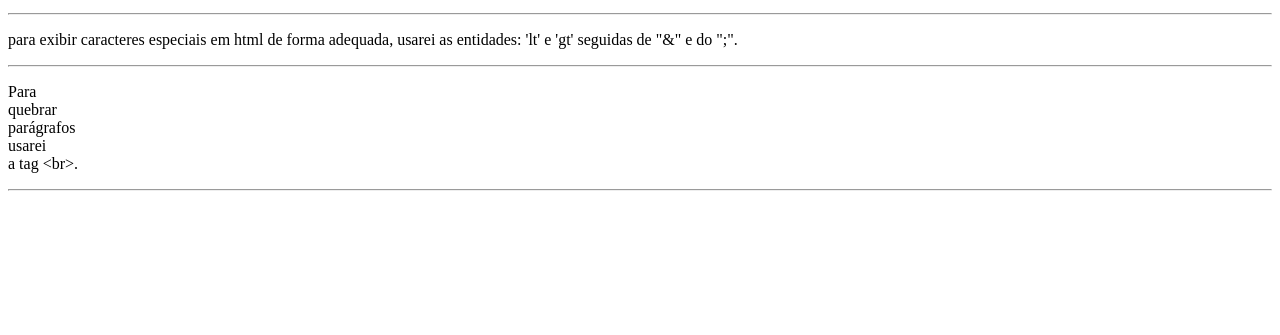
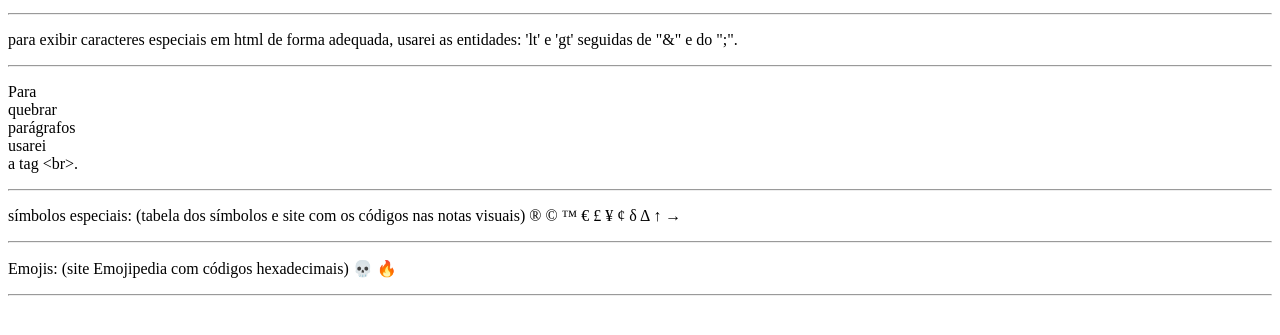
Before and after one commit to plohenq/Web-Technologies, a plain HTML site: page html-css/Módulo1/Ex002/index.html in a window 1280 px wide. Shown: the part 101-436 px from the top of the page. Drawn offline with Linux system fonts and the light colour scheme.

Commit message:
update seg
notas, ex e desafio

```diff
--- a/html-css/Módulo1/Ex002/index.html
+++ b/html-css/Módulo1/Ex002/index.html
@@ -10,11 +10,30 @@
     <p>não
         importa como se escreve
         o importante é estar dentro
-        das tags &lt;p&gt; e &lt;\p&gt;</p>
+        das tags &lt;p&gt; e &lt;\p&gt;</p> <!--less than/greater than-->
         <hr>
         <p>para exibir caracteres especiais em html de forma adequada, usarei as entidades: 'lt' e 'gt' seguidas de "&" e do ";". </p>
         <hr>
         <p>Para <br> quebrar <br> parágrafos <br> usarei <br> a tag &lt;br&gt;. </p>
         <hr>
+        <p>símbolos especiais: (tabela dos símbolos e site com os códigos nas notas visuais)
+            &reg;
+            &copy;
+            &trade;
+            &euro;
+            &pound;
+            &yen;
+            &cent;
+            &delta; <!--minúsculo-->
+            &Delta; <!--maiúsculo-->
+            &uarr;
+            &rarr;
+        </p>
+        <hr>
+        <p>Emojis: (site Emojipedia com códigos hexadecimais)
+            &#x1F480;
+            &#x1F525;
+        </p>
+        <hr>
 </body>
 </html>
```
Also changed, not shown: html-css/Módulo1/Desafios/d001/index.html (added, +17 -0 lines), html-css/Módulo1/Ex003/index.html (added, +11 -0 lines).
